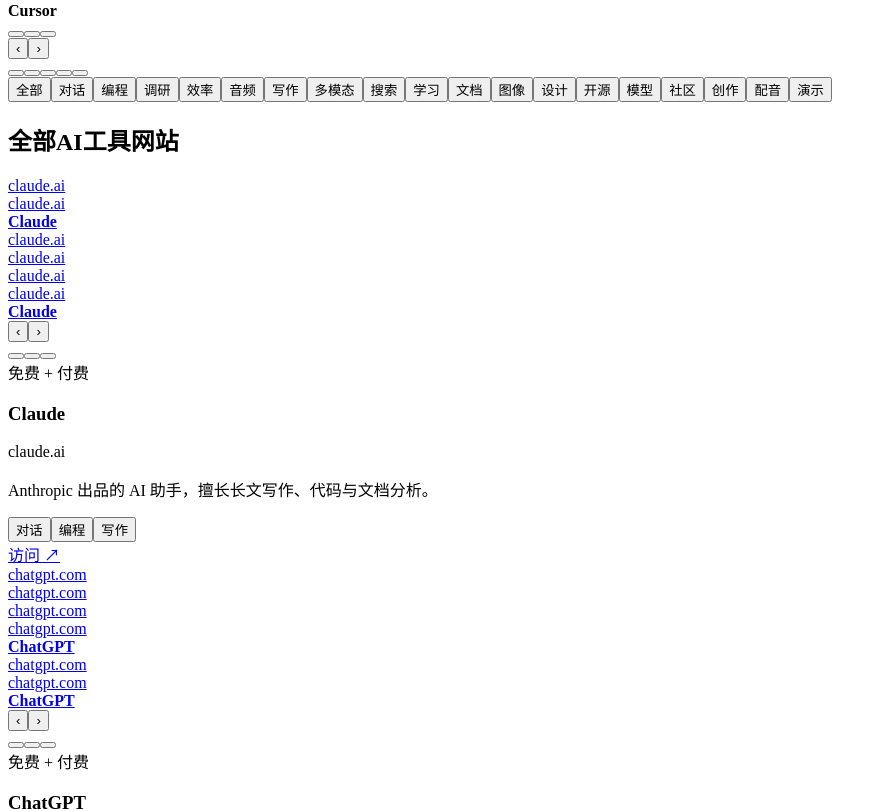
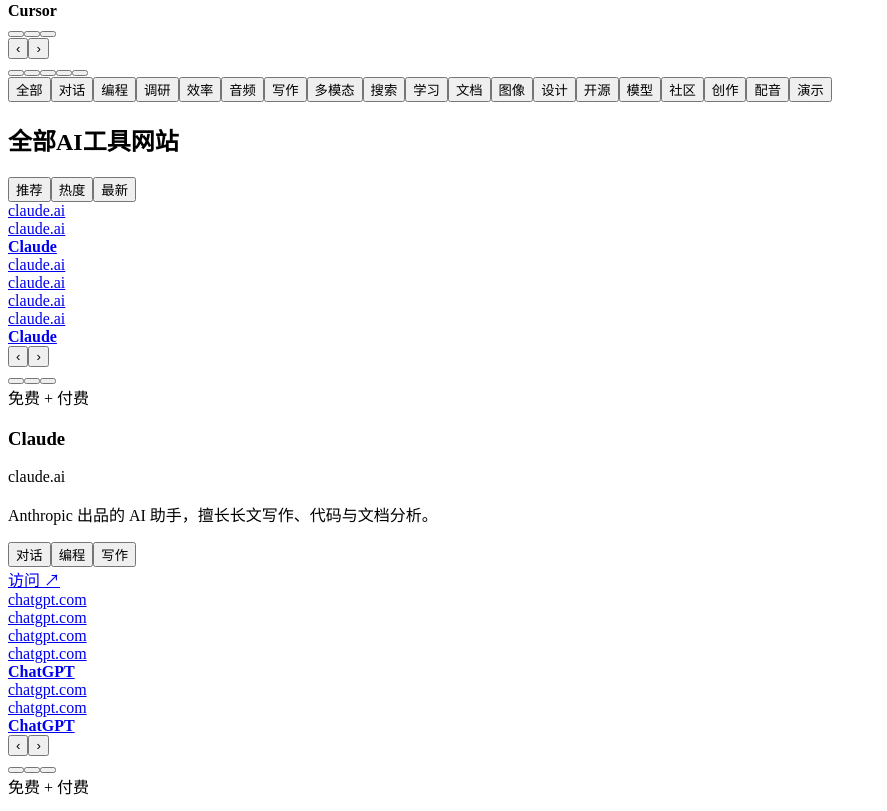
Before and after one commit to DarrenHoo-10/nex_club, a React (Vite) app: page / in a window 1280 px wide. Shown: the part 1860-2671 px from the top of the page, without its empty margins (0-887 px from the left). Built offline with nearby package versions, Linux system fonts and the light colour scheme; the HTML template or start-up script is replaced by a standard one.

Commit message:
Add list sorting and left-align card rows

```diff
--- a/src/App.jsx
+++ b/src/App.jsx
@@ -8,6 +8,12 @@
 import Logo from './components/Logo.jsx'
 
 const host = (url) => new URL(url).hostname.replace('www.', '')
+
+const SORT_OPTIONS = [
+  { key: 'recommended', label: '推荐', title: '按编辑推荐顺序' },
+  { key: 'heat', label: '热度', title: '按热度从高到低' },
+  { key: 'latest', label: '最新', title: '按收录时间从新到旧' },
+]
 
 const SECTIONS = [
   {
@@ -48,6 +54,7 @@
   const [active, setActive] = useState(readHash)
   const [query, setQuery] = useState('')
   const [tag, setTag] = useState('')
+  const [sort, setSort] = useState('recommended')
   const [reading, setReading] = useState(null)
   const searchRef = useRef(null)
 
@@ -83,11 +90,14 @@
 
   const results = useMemo(() => {
     const q = query.trim().toLowerCase()
-    return section.items.filter((item) => {
+    const filtered = section.items.filter((item) => {
       if (tag && !item.tags.includes(tag)) return false
       return !q || section.fields(item).join(' ').toLowerCase().includes(q)
     })
-  }, [section, query, tag])
+    if (sort === 'heat') return filtered.sort((a, b) => (b.heat ?? 0) - (a.heat ?? 0))
+    if (sort === 'latest') return filtered.sort((a, b) => (Date.parse(b.addedAt) || 0) - (Date.parse(a.addedAt) || 0))
+    return filtered
+  }, [section, query, tag, sort])
 
   const itemProps = (item) => {
     if (active === 'tools')
@@ -161,8 +171,24 @@
           ))}
         </div>
 
-        <h2 className="list-title">{searching ? `找到 ${results.length} 项` : `全部${section.label}`}</h2>
-        <section className="grid">
+        <div className="list-toolbar">
+          <h2 id="list-title" className="list-title" aria-live="polite">{searching ? `找到 ${results.length} 项` : `全部${section.label}`}</h2>
+          <div className="sort-control pill-glass" role="group" aria-label="排序方式">
+            {SORT_OPTIONS.map((option) => (
+              <button
+                key={option.key}
+                type="button"
+                className={sort === option.key ? 'sort-button on' : 'sort-button'}
+                aria-pressed={sort === option.key}
+                title={option.title}
+                onClick={() => setSort(option.key)}
+              >
+                {option.label}
+              </button>
+            ))}
+          </div>
+        </div>
+        <section className="grid" aria-labelledby="list-title">
           {results.map((item, i) => (
             <Card key={item.id} item={item} kind={section.kind} index={i} onTag={setTag} {...itemProps(item)} />
           ))}
@@ -170,7 +196,7 @@
         {results.length === 0 && <p className="empty">没有找到匹配的内容，换个关键词试试。</p>}
       </main>
 
-      <footer className="footer">Nex Club · 原型演示 · 示例数据位于 src/data</footer>
+      <footer className="footer">Nex Club · 原型演示 · 热度与收录时间为示例数据</footer>
       {reading && <Reader item={reading} onClose={() => setReading(null)} />}
     </div>
   )
--- a/src/data/repos.json
+++ b/src/data/repos.json
@@ -1,6 +1,8 @@
 [
   {
     "id": "ollama",
+    "heat": 8900,
+    "addedAt": "2026-09-10T12:00:00Z",
     "repo": "ollama/ollama",
     "desc": "一条命令在本地运行 Llama、Qwen、Gemma 等开源大模型。",
     "tags": [
@@ -12,6 +14,8 @@
   },
   {
     "id": "llama-cpp",
+    "heat": 8400,
+    "addedAt": "2026-09-12T12:00:00Z",
     "repo": "ggml-org/llama.cpp",
     "desc": "纯 C/C++ 的 LLM 推理引擎，量化后可在普通笔记本上跑模型。",
     "tags": [
@@ -23,6 +27,8 @@
   },
   {
     "id": "open-webui",
+    "heat": 8200,
+    "addedAt": "2026-09-17T12:00:00Z",
     "repo": "open-webui/open-webui",
     "desc": "自托管的 ChatGPT 风格界面，可对接 Ollama 与各类 OpenAI 兼容接口。",
     "tags": [
@@ -34,6 +40,8 @@
   },
   {
     "id": "comfyui",
+    "heat": 9300,
+    "addedAt": "2026-09-14T12:00:00Z",
     "repo": "comfyanonymous/ComfyUI",
     "desc": "节点式的 Stable Diffusion 工作流工具，可自由组合图像生成流程。",
     "tags": [
@@ -45,6 +53,8 @@
   },
   {
     "id": "n8n",
+    "heat": 9600,
+    "addedAt": "2026-09-24T12:00:00Z",
     "repo": "n8n-io/n8n",
     "desc": "可自托管的工作流自动化平台，内置 AI Agent 与大量集成。",
     "tags": [
@@ -56,6 +66,8 @@
   },
   {
     "id": "dify",
+    "heat": 9000,
+    "addedAt": "2026-09-22T12:00:00Z",
     "repo": "langgenius/dify",
     "desc": "开源的 LLM 应用开发平台，可视化编排 RAG、Agent 与工作流。",
     "tags": [
@@ -68,6 +80,8 @@
   },
   {
     "id": "langchain",
+    "heat": 8600,
+    "addedAt": "2026-09-16T12:00:00Z",
     "repo": "langchain-ai/langchain",
     "desc": "构建 LLM 应用与 Agent 的经典框架，提供丰富的组件与集成。",
     "tags": [
@@ -79,6 +93,8 @@
   },
   {
     "id": "markitdown",
+    "heat": 7100,
+    "addedAt": "2026-09-28T12:00:00Z",
     "repo": "microsoft/markitdown",
     "desc": "把 PDF、Word、PPT、Excel 等文件转成 Markdown，方便喂给 LLM。",
     "tags": [
@@ -90,6 +106,8 @@
   },
   {
     "id": "browser-use",
+    "heat": 7800,
+    "addedAt": "2026-09-30T12:00:00Z",
     "repo": "browser-use/browser-use",
     "desc": "让 AI Agent 直接操作浏览器完成网页任务。",
     "tags": [
--- a/src/data/tools.json
+++ b/src/data/tools.json
@@ -1,6 +1,8 @@
 [
   {
     "id": "claude",
+    "heat": 9600,
+    "addedAt": "2026-09-12T12:00:00Z",
     "name": "Claude",
     "url": "https://claude.ai",
     "desc": "Anthropic 出品的 AI 助手，擅长长文写作、代码与文档分析。",
@@ -14,6 +16,8 @@
   },
   {
     "id": "chatgpt",
+    "heat": 9800,
+    "addedAt": "2026-09-10T12:00:00Z",
     "name": "ChatGPT",
     "url": "https://chatgpt.com",
     "desc": "OpenAI 的通用对话助手，支持联网搜索、图像理解与数据分析。",
@@ -26,6 +30,8 @@
   },
   {
     "id": "perplexity",
+    "heat": 8100,
+    "addedAt": "2026-09-15T12:00:00Z",
     "name": "Perplexity",
     "url": "https://www.perplexity.ai",
     "desc": "带引用来源的 AI 搜索引擎，适合快速调研与事实核查。",
@@ -38,6 +44,8 @@
   },
   {
     "id": "notebooklm",
+    "heat": 7900,
+    "addedAt": "2026-09-26T12:00:00Z",
     "name": "NotebookLM",
     "url": "https://notebooklm.google.com",
     "desc": "上传资料后基于你的文档问答、总结，还能生成音频播客式概览。",
@@ -51,6 +59,8 @@
   },
   {
     "id": "midjourney",
+    "heat": 8500,
+    "addedAt": "2026-09-14T12:00:00Z",
     "name": "Midjourney",
     "url": "https://www.midjourney.com",
     "desc": "风格感很强的 AI 绘图工具，适合概念设计与插画。",
@@ -63,6 +73,8 @@
   },
   {
     "id": "cursor",
+    "heat": 9200,
+    "addedAt": "2026-09-28T12:00:00Z",
     "name": "Cursor",
     "url": "https://cursor.com",
     "desc": "内置 AI 的代码编辑器，可对整个代码库提问、改写与生成。",
@@ -75,6 +87,8 @@
   },
   {
     "id": "huggingface",
+    "heat": 8800,
+    "addedAt": "2026-09-18T12:00:00Z",
     "name": "Hugging Face",
     "url": "https://huggingface.co",
     "desc": "开源模型、数据集与 Spaces 在线 Demo 的集散地。",
@@ -88,6 +102,8 @@
   },
   {
     "id": "suno",
+    "heat": 7600,
+    "addedAt": "2026-09-22T12:00:00Z",
     "name": "Suno",
     "url": "https://suno.com",
     "desc": "输入一句话或歌词，生成带人声的完整歌曲。",
@@ -100,6 +116,8 @@
   },
   {
     "id": "elevenlabs",
+    "heat": 7200,
+    "addedAt": "2026-09-24T12:00:00Z",
     "name": "ElevenLabs",
     "url": "https://elevenlabs.io",
     "desc": "高质量文字转语音与声音克隆，适合配音与有声内容。",
@@ -112,6 +130,8 @@
   },
   {
     "id": "gamma",
+    "heat": 6900,
+    "addedAt": "2026-09-30T12:00:00Z",
     "name": "Gamma",
     "url": "https://gamma.app",
     "desc": "用一段提示词生成演示文稿、文档与网页。",
--- a/src/data/tutorials.json
+++ b/src/data/tutorials.json
@@ -1,6 +1,8 @@
 [
   {
     "id": "claude-subscribe",
+    "heat": 4200,
+    "addedAt": "2026-09-12T12:00:00Z",
     "title": "如何订阅 Claude 会员",
     "summary": "从注册账号到开通 Pro 套餐的完整流程，以及选套餐时该看什么。",
     "tags": [
@@ -22,6 +24,8 @@
   },
   {
     "id": "secure-website",
+    "heat": 2800,
+    "addedAt": "2026-09-16T12:00:00Z",
     "title": "如何搭建一个安全的网站",
     "summary": "给个人开发者的最小安全清单：HTTPS、依赖、密钥、权限与备份。",
     "tags": [
@@ -45,6 +49,8 @@
   },
   {
     "id": "ollama-local",
+    "heat": 5600,
+    "addedAt": "2026-09-20T12:00:00Z",
     "title": "用 Ollama 在本地跑大模型",
     "summary": "十分钟在自己电脑上运行开源模型，数据不出本机。",
     "tags": [
@@ -66,6 +72,8 @@
   },
   {
     "id": "prompt-basics",
+    "heat": 6100,
+    "addedAt": "2026-09-10T12:00:00Z",
     "title": "写好提示词的五个习惯",
     "summary": "不靠玄学，让模型一次就答对的通用写法。",
     "tags": [
@@ -86,6 +94,8 @@
   },
   {
     "id": "n8n-automation",
+    "heat": 3900,
+    "addedAt": "2026-09-27T12:00:00Z",
     "title": "用 n8n 搭建第一个 AI 自动化流程",
     "summary": "监听新邮件或表单，交给 LLM 处理，再自动写入表格或发通知。",
     "tags": [
@@ -108,6 +118,8 @@
   },
   {
     "id": "cursor-start",
+    "heat": 4800,
+    "addedAt": "2026-09-30T12:00:00Z",
     "title": "Cursor 上手：让 AI 帮你改代码",
     "summary": "从安装到用 Chat、Agent 与规则文件完成一个小功能。",
     "tags": [
--- a/src/styles.css
+++ b/src/styles.css
@@ -145,8 +145,13 @@
 
 /* filters + list */
 .filters { display: flex; flex-wrap: wrap; justify-content: center; gap: 8px; margin: 0 auto 36px; max-width: 760px; }
-.list-title { margin: 0 0 22px; text-align: center; font-size: 22px; letter-spacing: -.01em; }
-.grid { display: flex; flex-wrap: wrap; justify-content: center; gap: 22px; }
+.list-toolbar { display: flex; align-items: center; justify-content: space-between; flex-wrap: wrap; gap: 14px; margin-bottom: 22px; }
+.list-title { margin: 0; font-size: 22px; letter-spacing: -.01em; }
+.sort-control { display: flex; flex: none; gap: 4px; margin-left: auto; padding: 4px; border-radius: 14px; }
+.sort-button { min-height: 36px; padding: 6px 18px; border-radius: 10px; color: var(--muted); font-size: 14px; font-weight: 500; transition: background .2s, color .2s, box-shadow .2s; }
+.sort-button:hover { background: var(--pill-bg); color: var(--text); }
+.sort-button.on { background: var(--ink-btn); color: var(--bg-a); box-shadow: 0 2px 8px var(--glass-shadow); }
+.grid { display: flex; flex-wrap: wrap; justify-content: flex-start; gap: 22px; }
 .card {
   width: calc((100% - 44px) / 3); display: flex; flex-direction: column; padding: 10px; border-radius: 24px;
   animation: rise .5s ease both; transition: transform .25s, box-shadow .25s;
@@ -252,6 +257,8 @@
   .tabs { width: 100%; overflow-x: auto; justify-content: space-between; }
   .tab { padding: 7px 10px; font-size: 13px; }
   .hero { padding-top: 40px; }
+  .list-title { font-size: 20px; }
+  .sort-button { min-height: 44px; padding-inline: 14px; }
   .card { width: 100%; }
   .car-nav { display: none; }
   .car-track { --sw: 92%; --gap: 14px; }
```
Also changed, not shown: 1 other file (tests, documents, lock files or other folders).
